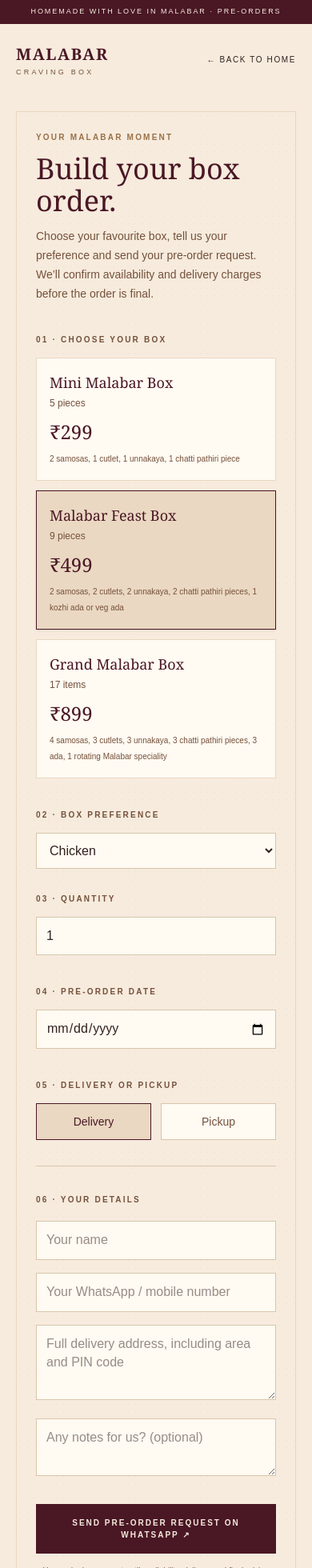
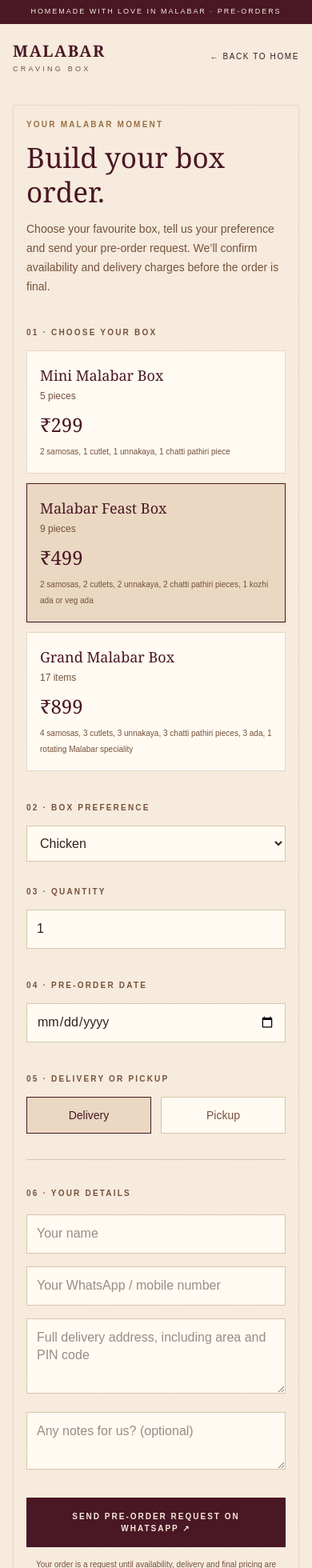
Before and after one commit to thasleenanasreen242-cmd/malabar-craving-box, a Next.js app: page /order in a window 390 px wide. Shown: the top 1960 px of the page at 80% size. Built offline with nearby package versions, Linux system fonts and the light colour scheme.

Commit message:
Improve mobile responsiveness of app/order/page.tsx

```diff
--- a/app/order/page.tsx
+++ b/app/order/page.tsx
@@ -67,14 +67,14 @@ export default function OrderPage() {
   return (
     <main className="min-h-screen bg-[#F6EBDD] text-[#30201E]">
       <div className="bg-[#4A1725] px-4 py-2 text-center text-[9px] tracking-[.22em] text-[#F6EBDD]">HOMEMADE WITH LOVE IN MALABAR · PRE-ORDERS</div>
-      <header className="mx-auto flex max-w-6xl items-center justify-between px-5 py-6">
+      <header className="mx-auto flex max-w-6xl items-center justify-between gap-3 px-4 py-5 sm:px-5 sm:py-6">
         <Link href="/" className="leading-none"><span className="serif block text-xl font-bold tracking-[.08em] text-[#4A1725]">MALABAR</span><span className="mt-1 block text-[9px] tracking-[.36em] text-[#75513B]">CRAVING BOX</span></Link>
         <Link href="/" className="text-[10px] uppercase tracking-[.16em] text-[#75513B]">← Back to home</Link>
       </header>
-      <div className="mx-auto grid max-w-6xl gap-8 px-5 pb-16 pt-5 lg:grid-cols-[1.3fr_.7fr]">
-        <section className="paper border border-[#E8D7C1] p-6 md:p-9">
+      <div className="mx-auto grid max-w-6xl min-w-0 gap-6 px-4 pb-12 pt-5 sm:px-5 sm:pb-16 lg:grid-cols-[minmax(0,1.3fr)_minmax(0,.7fr)] lg:gap-8">
+        <section className="paper min-w-0 border border-[#E8D7C1] p-4 sm:p-6 md:p-9">
           <div className="eyebrow text-[#9a7047]">YOUR MALABAR MOMENT</div>
-          <h1 className="serif mt-3 text-4xl text-[#4A1725] md:text-5xl">Build your box order.</h1>
+          <h1 className="serif mt-3 text-[clamp(2rem,9vw,3rem)] leading-tight text-[#4A1725] md:text-5xl">Build your box order.</h1>
           <p className="mt-3 max-w-xl text-sm leading-6 text-[#75513B]">Choose your favourite box, tell us your preference and send your pre-order request. We’ll confirm availability and delivery charges before the order is final.</p>
 
           <div className="mt-8">
@@ -101,8 +101,8 @@ export default function OrderPage() {
           <div className="mt-8 border-t border-[#d9c5ab] pt-7">
             <label className="eyebrow text-[#75513B]">06 · YOUR DETAILS</label>
             <div className="mt-4 grid gap-4 sm:grid-cols-2">
-              <input aria-label="Your name" placeholder="Your name" value={name} onChange={(e) => setName(e.target.value)} className="border border-[#d9c5ab] bg-[#fffaf2] p-3 text-sm outline-none focus:border-[#4A1725]" />
-              <input aria-label="Your WhatsApp number" placeholder="Your WhatsApp / mobile number" value={phone} onChange={(e) => setPhone(e.target.value)} className="border border-[#d9c5ab] bg-[#fffaf2] p-3 text-sm outline-none focus:border-[#4A1725]" />
+              <input autoComplete="name" aria-label="Your name" placeholder="Your name" value={name} onChange={(e) => setName(e.target.value)} className="border border-[#d9c5ab] bg-[#fffaf2] p-3 text-sm outline-none focus:border-[#4A1725]" />
+              <input type="tel" inputMode="tel" autoComplete="tel" aria-label="Your WhatsApp number" placeholder="Your WhatsApp / mobile number" value={phone} onChange={(e) => setPhone(e.target.value)} className="border border-[#d9c5ab] bg-[#fffaf2] p-3 text-sm outline-none focus:border-[#4A1725]" />
             </div>
             {fulfilment === "Delivery" && <textarea aria-label="Delivery address" placeholder="Full delivery address, including area and PIN code" rows={3} value={address} onChange={(e) => setAddress(e.target.value)} className="mt-4 w-full border border-[#d9c5ab] bg-[#fffaf2] p-3 text-sm outline-none focus:border-[#4A1725]" />}
             <textarea aria-label="Order notes" placeholder="Any notes for us? (optional)" rows={2} value={notes} onChange={(e) => setNotes(e.target.value)} className="mt-4 w-full border border-[#d9c5ab] bg-[#fffaf2] p-3 text-sm outline-none focus:border-[#4A1725]" />
@@ -112,7 +112,7 @@ export default function OrderPage() {
           <p className="mt-3 text-center text-[10px] leading-5 text-[#75513B]">Your order is a request until availability, delivery and final pricing are confirmed by the business.</p>
         </section>
 
-        <aside className="h-fit border border-[#d9c5ab] bg-[#fffaf2] p-6 lg:sticky lg:top-6">
+        <aside className="h-fit min-w-0 border border-[#d9c5ab] bg-[#fffaf2] p-4 sm:p-6 lg:sticky lg:top-6">
           <div className="eyebrow text-[#9a7047]">YOUR ORDER SUMMARY</div>
           <h2 className="serif mt-3 text-2xl text-[#4A1725]">{selected.name}</h2>
           <p className="mt-1 text-xs text-[#75513B]">{variant} · {selected.pieces}</p>
```
